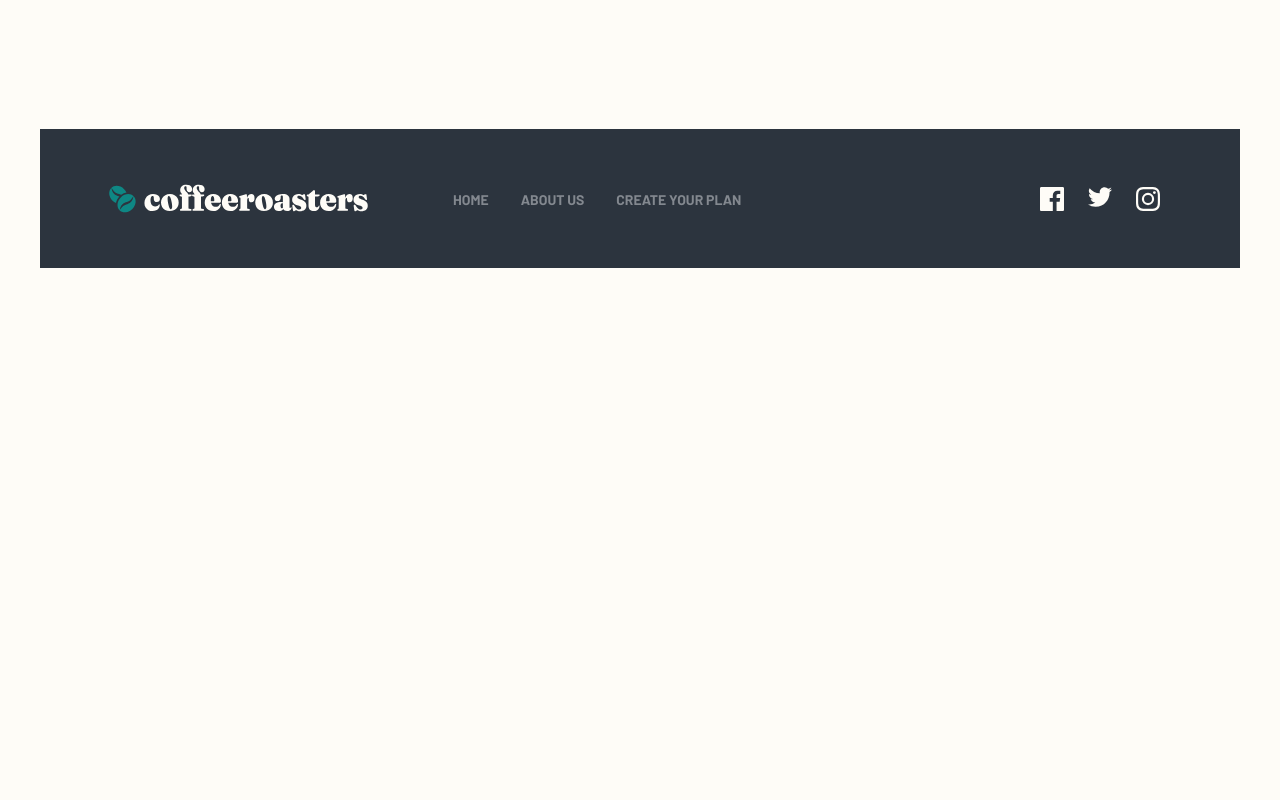
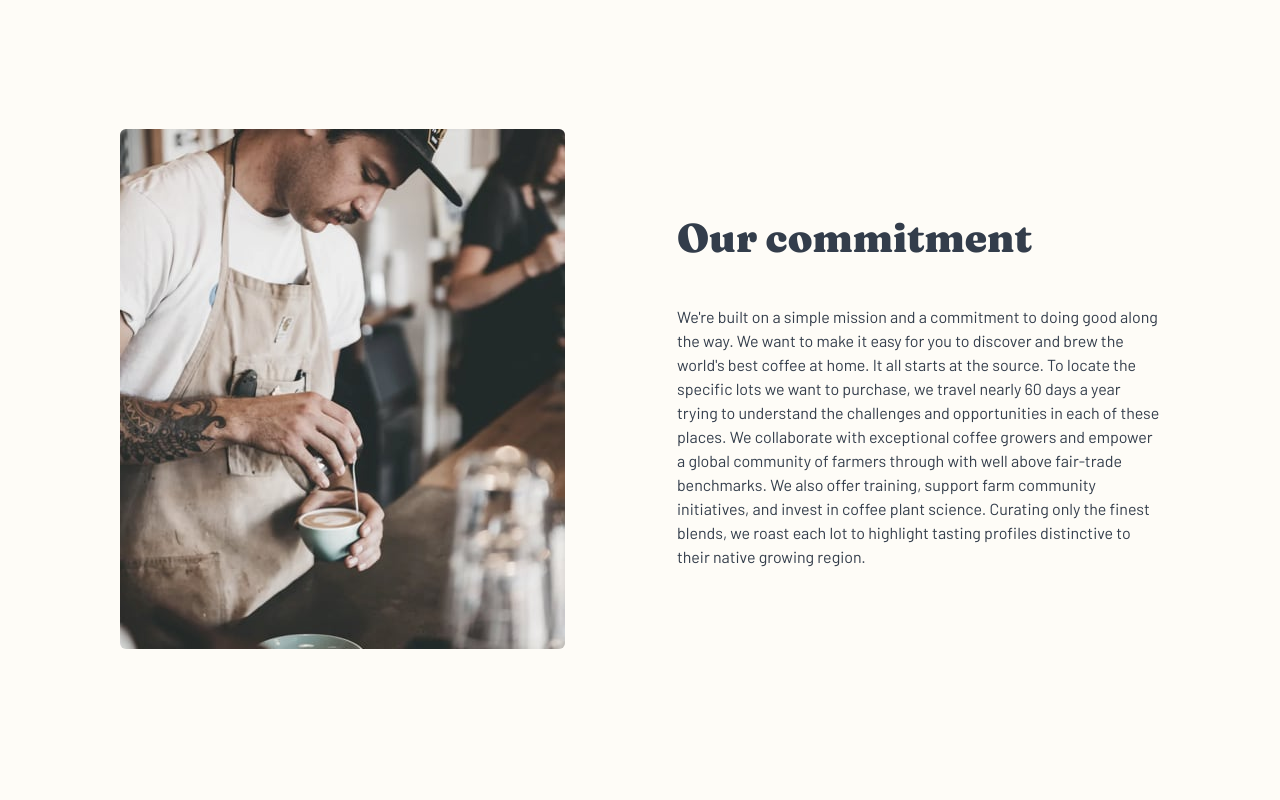
Before and after one commit to GabrielaMendes/vue-coffee-subsrcription-site, a Vue app: page /about-us in a window 1280 px wide. Shown: the part 640-1440 px from the top of the page. Before the commit the page ends 972 px from the top, so only its background shows below. Built offline with nearby package versions, Linux system fonts and the light colour scheme.

Commit message:
layout: created about 'our commitment' section

```diff
--- a/src/views/AboutView.vue
+++ b/src/views/AboutView.vue
@@ -1,13 +1,49 @@
+<script setup>
+import { breakpointsTailwind, useBreakpoints } from "@vueuse/core";
+import { computed } from "vue";
+
+const breakpoints = useBreakpoints(breakpointsTailwind);
+const smAndLarger = breakpoints.greaterOrEqual("sm");
+const lgAndLarger = breakpoints.greaterOrEqual("lg");
+
+const commitmentImg = computed(() => {
+  return `src/assets/images/about/${
+    lgAndLarger.value ? "desktop" : (smAndLarger.value ? "tablet" : "mobile")
+  }/image-commitment.jpg`;
+});
+</script>
+
 <template>
   <main>
     <!-- Hero -->
-    <section class="w-full hero-about-bg rounded-lg extra-padding py-32">
+    <section class="w-full hero-about-bg rounded-lg extra-padding">
       <div
         class="text-light-beige w-full text-center sm:text-left sm:w-[398px] lg:w-[493px] h-full flex flex-col justify-center items-center sm:items-start gap-10"
       >
         <h2 class="text-[28px] sm:text-[32px] lg:text-[40px]">About us</h2>
         <p>
-          Coffeeroasters began its journey of exotic discovery in 1999, highlighting stories of coffee from around the world. We have since been dedicated to bring the perfect cup - from bean to brew - in every shipment.
+          Coffeeroasters began its journey of exotic discovery in 1999, highlighting stories of
+          coffee from around the world. We have since been dedicated to bring the perfect cup - from
+          bean to brew - in every shipment.
+        </p>
+      </div>
+    </section>
+
+    <!-- Our Commitment -->
+    <section class="w-full lg:extra-padding flex flex-col sm:flex-row items-center gap-16 lg:gap-28">
+      <img :src="commitmentImg" alt="a barista pouring milk on a cup of coffee" class="rounded-md" />
+      <div class="flex flex-col justify-center items-center sm:items-start gap-10">
+        <h2 class="text-[32px] lg:text-[40px]">Our commitment</h2>
+        <p>
+          We're built on a simple mission and a commitment to doing good along the way. We want to
+          make it easy for you to discover and brew the world's best coffee at home. It all starts
+          at the source. To locate the specific lots we want to purchase, we travel nearly 60 days a
+          year trying to understand the challenges and opportunities in each of these places. We
+          collaborate with exceptional coffee growers and empower a global community of farmers
+          through with well above fair-trade benchmarks. We also offer training, support farm
+          community initiatives, and invest in coffee plant science. Curating only the finest
+          blends, we roast each lot to highlight tasting profiles distinctive to their native
+          growing region.
         </p>
       </div>
     </section>
```
